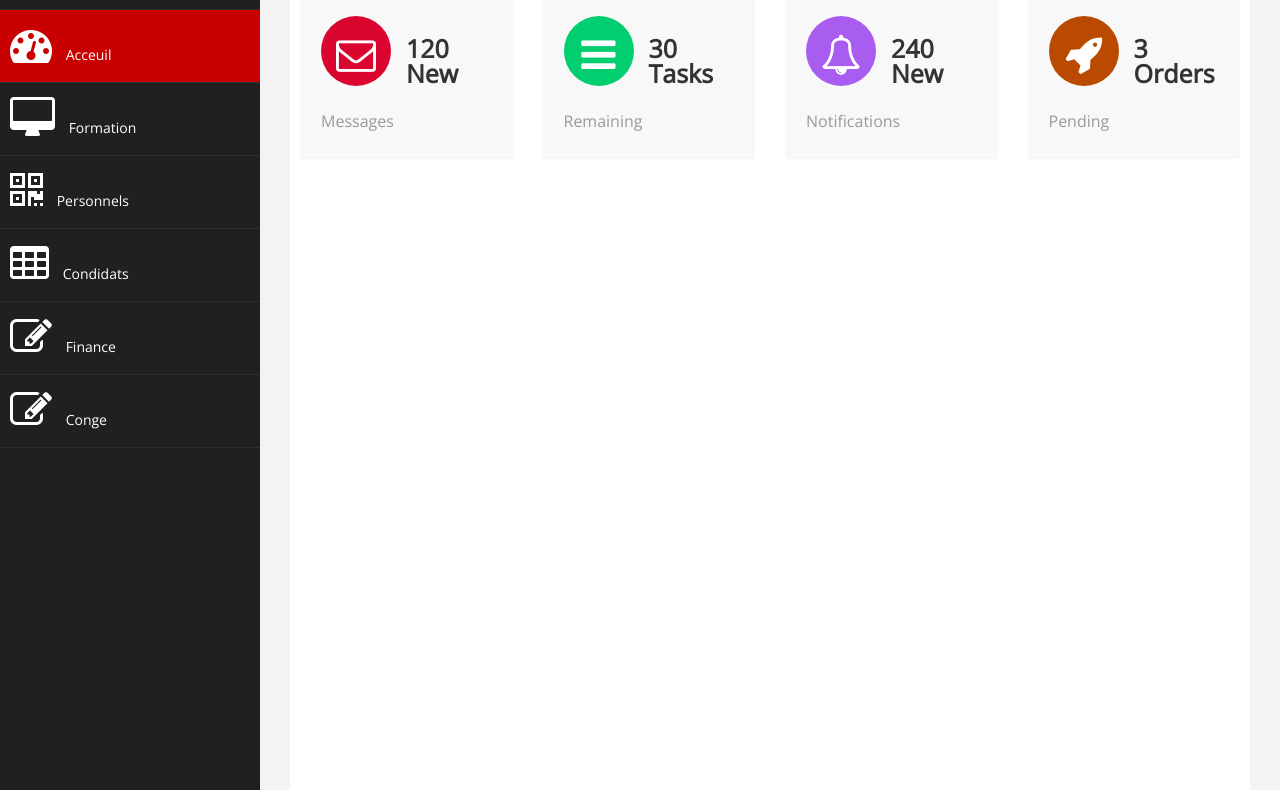
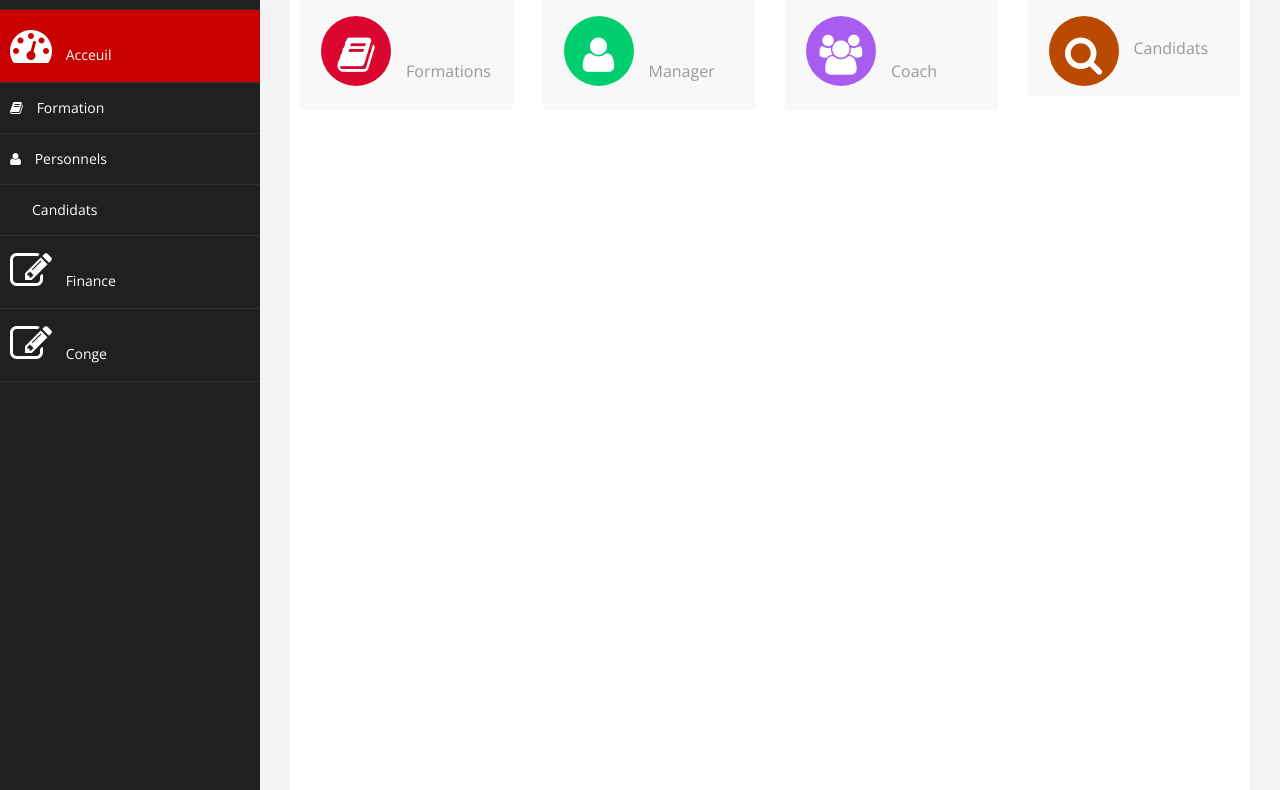
Before and after one commit to HatemRebai/paddle, a plain HTML site: page index.html in a window 1280 px wide. Shown: the part 229-1019 px from the top of the page. Drawn offline with nearby package versions, Linux system fonts and the light colour scheme.

Commit message:
Add files via upload

```diff
--- a/index.html
+++ b/index.html
@@ -17,7 +17,7 @@
     <link href='http://fonts.googleapis.com/css?family=Open+Sans' rel='stylesheet' type='text/css' />
 </head>
 
-<body>
+<body onload="compteur()">
     <div id="wrapper">
         <nav class="navbar navbar-default navbar-cls-top " role="navigation" style="margin-bottom: 0">
             <div class="navbar-header">
@@ -27,7 +27,7 @@
                     <span class="icon-bar"></span>
                     <span class="icon-bar"></span>
                 </button>
-                <a class="navbar-brand" href="index.html">Nom admin</a>
+                <a class="navbar-brand" href="index.html">Five Points</a>
             </div>
             <div style="color: white;
 padding: 15px 50px 5px 50px;
@@ -48,13 +48,13 @@ font-size: 16px;"><a href="#" class="btn btn-danger square-btn-adjust">Logout</a
                         <a class="active-menu" href="index.html"><i class="fa fa-dashboard fa-3x"></i> Acceuil</a>
                     </li>
                     <li>
-                        <a  href="Formation.html"><i class="fa fa-desktop fa-3x"></i> Formation</a>
+                        <a  href="Formation.html"><i class="fa fa-book"></i> Formation</a>
                     </li>
                     <li>
-                        <a href="Personnel.html"><i class="fa fa-qrcode fa-3x"></i> Personnels</a>
+                        <a href="Personnel.html"><i class="fa fa-user"></i> Personnels</a>
                     </li>
                     <li>
-                            <a   href="Condidats.html"><i class="fa fa-table fa-3x"></i> Condidats</a>
+                            <a   href="Candidats.html"><i class="fas fa-user"></i> Candidats</a>
                         </li>
                     <li>
                         <a href="finance.html"><i class="fa fa-edit fa-3x"></i> Finance </a>
@@ -82,44 +82,44 @@ font-size: 16px;"><a href="#" class="btn btn-danger square-btn-adjust">Logout</a
                     <div class="col-md-3 col-sm-6 col-xs-6">
                         <div class="panel panel-back noti-box">
                             <span class="icon-box bg-color-red set-icon">
-                                <i class="fa fa-envelope-o"></i>
+                                <i class="fa fa-book"></i>
                             </span>
                             <div class="text-box">
-                                <p class="main-text">120 New</p>
-                                <p class="text-muted">Messages</p>
+                                <p class="main-text" id="f"></p>
+                                <p class="text-muted">Formations</p>
                             </div>
                         </div>
                     </div>
                     <div class="col-md-3 col-sm-6 col-xs-6">
                         <div class="panel panel-back noti-box">
                             <span class="icon-box bg-color-green set-icon">
-                                <i class="fa fa-bars"></i>
+                                <i class="fa fa-user"></i>
                             </span>
                             <div class="text-box">
-                                <p class="main-text">30 Tasks</p>
-                                <p class="text-muted">Remaining</p>
+                                <p class="main-text"id="man"></p>
+                                <p class="text-muted">Manager</p>
                             </div>
                         </div>
                     </div>
                     <div class="col-md-3 col-sm-6 col-xs-6">
                         <div class="panel panel-back noti-box">
                             <span class="icon-box bg-color-blue set-icon">
-                                <i class="fa fa-bell-o"></i>
+                                <i class="fa fa-users"></i>
                             </span>
                             <div class="text-box">
-                                <p class="main-text">240 New</p>
-                                <p class="text-muted">Notifications</p>
+                                <p class="main-text" id="co"></p>
+                                <p class="text-muted">Coach</p>
                             </div>
                         </div>
                     </div>
                     <div class="col-md-3 col-sm-6 col-xs-6">
                         <div class="panel panel-back noti-box">
                             <span class="icon-box bg-color-brown set-icon">
-                                <i class="fa fa-rocket"></i>
+                                    <i class="fa fa-search"></i>
                             </span>
                             <div class="text-box">
-                                <p class="main-text">3 Orders</p>
-                                <p class="text-muted">Pending</p>
+                                    <div class="main-text" id="can"></div>
+                                <p class="text-muted">Candidats</p>
                             </div>
                         </div>
                     </div>
@@ -136,10 +136,13 @@ font-size: 16px;"><a href="#" class="btn btn-danger square-btn-adjust">Logout</a
                 <!-- METISMENU SCRIPTS -->
                 <script src="assets/js/jquery.metisMenu.js"></script>
                 <!-- MORRIS CHART SCRIPTS -->
-                <script src="assets/js/morris/raphael-2.1.0.min.js"></script>
-                <script src="assets/js/morris/morris.js"></script>
+                <!-- <script src="assets/js/morris/raphael-2.1.0.min.js"></script> -->
+                <!-- <script src="assets/js/morris/morris.js"></script> -->
                 <!-- CUSTOM SCRIPTS -->
-                <script src="assets/js/custom.js"></script>
+                <!-- <script src="assets/js/custom.js"></script> -->
+                <script src="Metier/CandidatMetier.js"></script>
+             <script src="Enties/LocalStorage.js"></script>
+
 
 
 </body>
```
